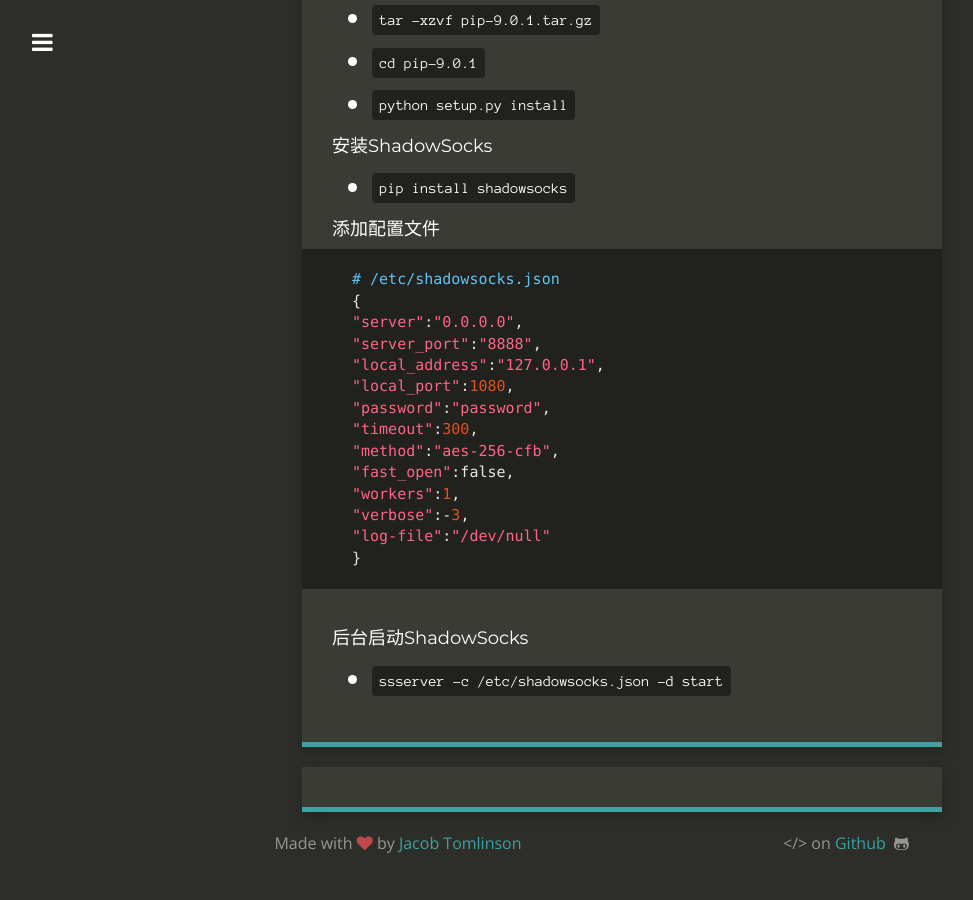
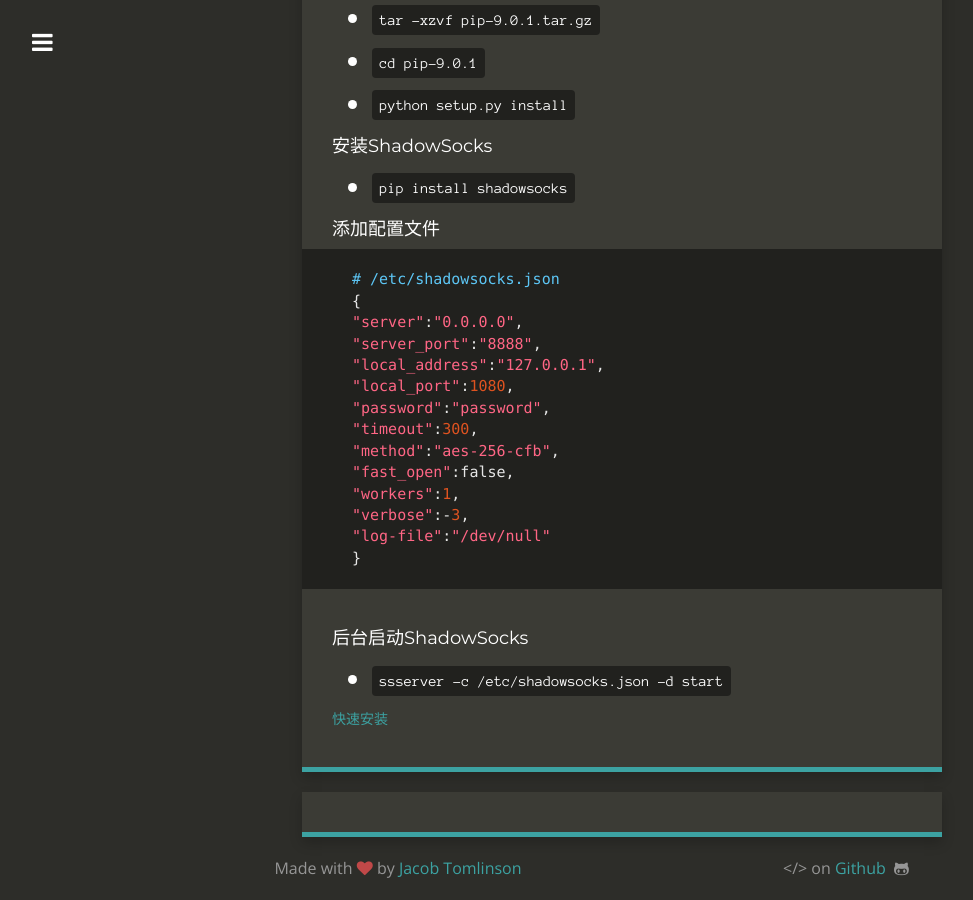
Before and after one commit to SilverW0o0W/Blog, a Jekyll site: the page built from _posts/2018-08-27-ShadowSocks-Tutorial.md, in a window 1280 px wide and 900 px high, scrolled down 741 px. Shown: the whole window, without its empty margins (18-991 px from the left). Built offline with Jekyll 4.4.1, drawn with Linux system fonts in a browser that asks for light colours; before the commit the page ends 1616 px from its top, so only the background shows below that.

```diff
--- a/_posts/2018-08-27-ShadowSocks-Tutorial.md
+++ b/_posts/2018-08-27-ShadowSocks-Tutorial.md
@@ -5,6 +5,7 @@ categories: Blog
 ---
 
 #### 安装setuptools
+
 * `yum install wget -y`
 * `wget "https://pypi.python.org/packages/source/s/setuptools/setuptools-2.0.tar.gz"`
 * `tar zxvf setuptools-2.0.tar.gz`
@@ -12,12 +13,14 @@ categories: Blog
 * `python setup.py install`
 
 #### 安装pip
+
 * `wget "https://pypi.python.org/packages/11/b6/abcb525026a4be042b486df43905d6893fb04f05aac21c32c638e939e447/pip-9.0.1.tar.gz#md5=35f01da33009719497f01a4ba69d63c9"`
 * `tar -xzvf pip-9.0.1.tar.gz`
 * `cd pip-9.0.1`
 * `python setup.py install`
 
 #### 安装ShadowSocks
+
 * `pip install shadowsocks`
 
 #### 添加配置文件
@@ -39,6 +42,10 @@ categories: Blog
 }
 {% endhighlight %}
 
+#### 后台启动ShadowSocks
 
-#### 后台启动ShadowSocks
 * `ssserver -c /etc/shadowsocks.json -d start`
+
+##### [快速安装][1]
+
+[1]: /resource/2018-08-27-ShadowSocks-Tutorial/quick_ss.sh
```
Also changed, not shown: 1 other file.
